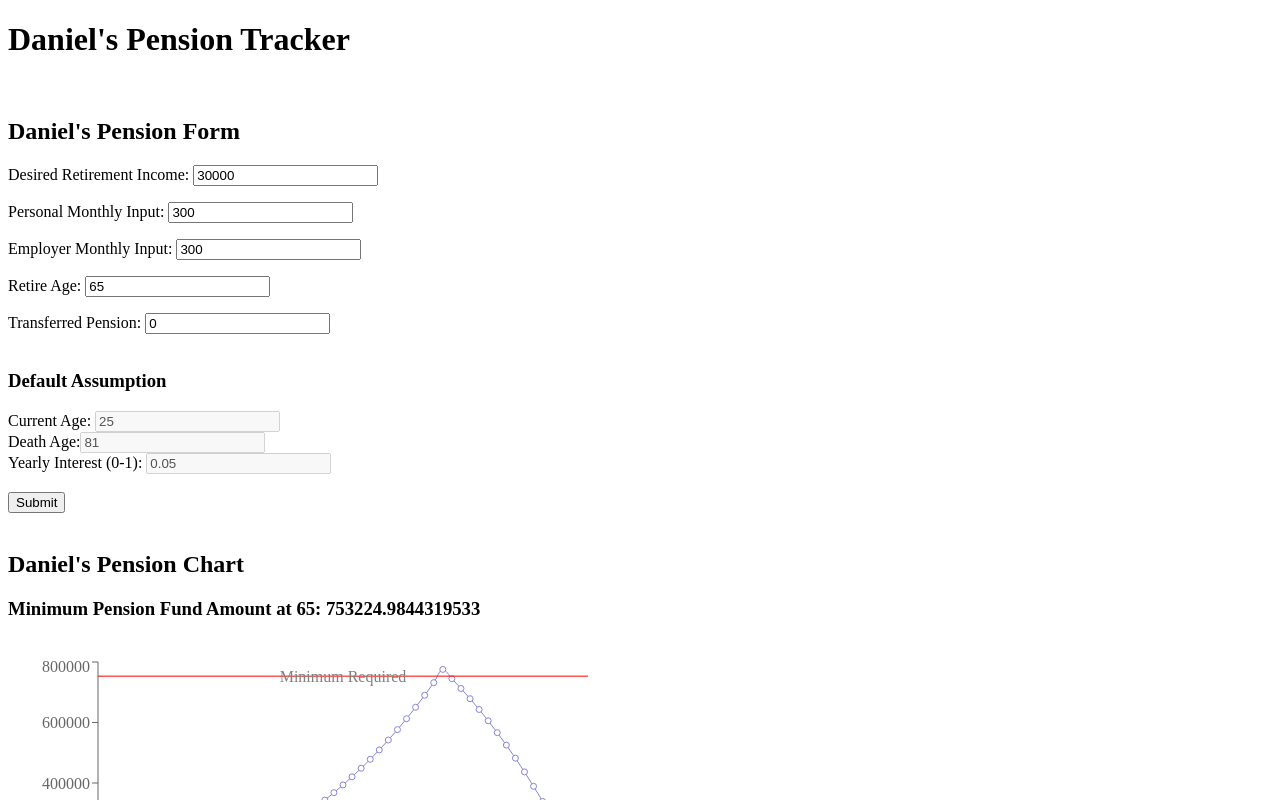
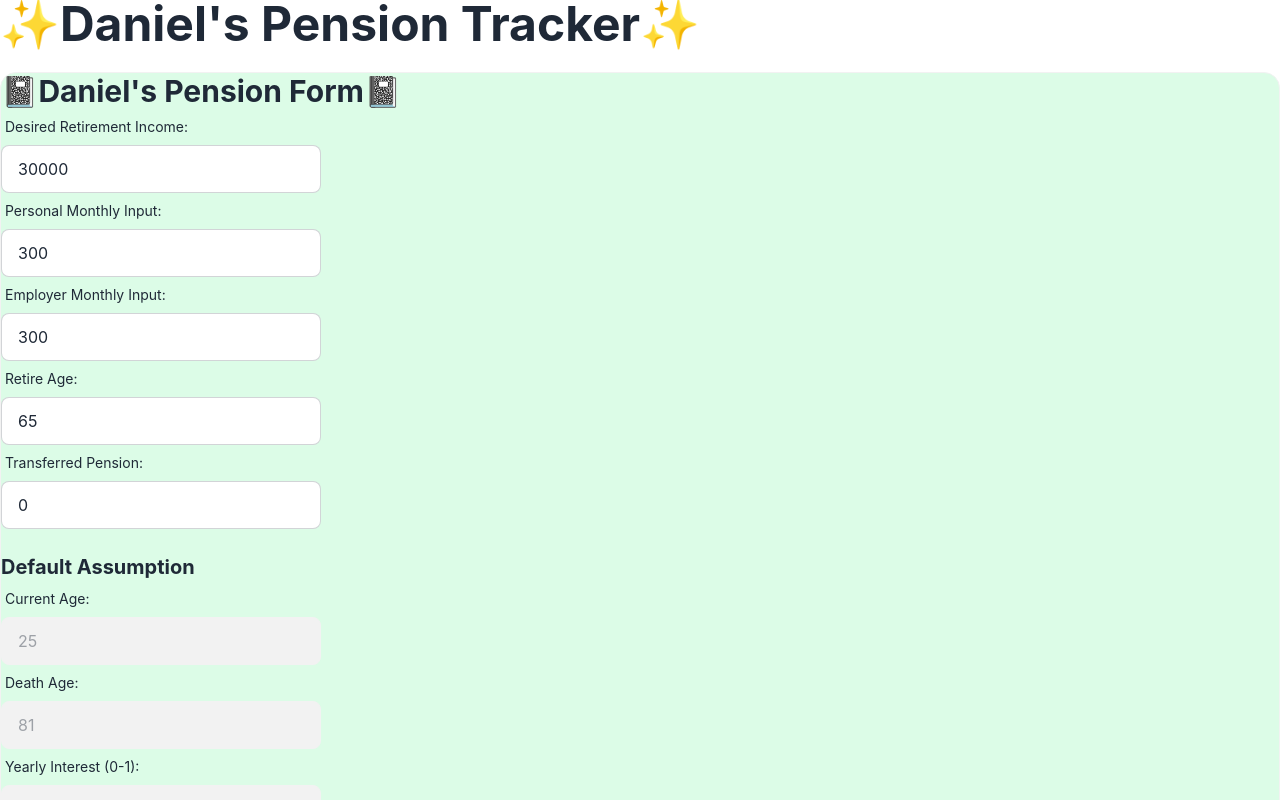
Before and after one commit to zjian107-su/React-Learn-Pension, a React (Create React App) app: page / in a window 1280 px wide. Shown: the top 800 px of the page. Built offline with nearby package versions, Linux system fonts and the light colour scheme.

Commit message:
✨ update: add style

```diff
--- a/package.json
+++ b/package.json
@@ -42,5 +42,9 @@
       "last 1 firefox version",
       "last 1 safari version"
     ]
+  },
+  "devDependencies": {
+    "daisyui": "^4.4.19",
+    "tailwindcss": "^3.3.6"
   }
 }
--- a/src/App.tsx
+++ b/src/App.tsx
@@ -20,7 +20,7 @@ function App() {
   return (
     <>
       <PensionContext.Provider value={{ pensionData, setPensionData }}>
-        <h1>Daniel's Pension Tracker</h1>
+        <h1 className="text-5xl font-bold">✨Daniel's Pension Tracker✨</h1>
         {/* <PensionLine /> */}
         <br />
 
--- a/src/components/PensionChart/PensionChart.tsx
+++ b/src/components/PensionChart/PensionChart.tsx
@@ -32,9 +32,11 @@ function PensionChart() {
   }, [pensionData]);
 
   return (
-    <>
-      <h2>Daniel's Pension Chart</h2>
-      <h3>Minimum Pension Fund Amount at 65: {minNum}</h3>
+    <div className="card bordered bg-amber-200">
+      <h2 className="text-3xl font-bold">📊Daniel's Pension Chart📊</h2>
+      <h3 className="text-xl font-bold">
+        Minimum Pension Fund Amount at 65: {minNum}
+      </h3>
 
       {/* Show in table format */}
       {/* <div>
@@ -78,7 +80,7 @@ function PensionChart() {
           <ReferenceLine y={minNum} label="Minimum Required" stroke="red" />
         </LineChart>
       </div>
-    </>
+    </div>
   );
 }
 
--- a/src/components/PensionForm/PensionForm.tsx
+++ b/src/components/PensionForm/PensionForm.tsx
@@ -19,7 +19,7 @@ function PensionForm() {
       personalInput: 300,
       employerInput: 300,
       desiredRetireIncome: 30000,
-      yearlyInterest: 0.05,
+      yearlyInterest: 0.049,
       transferredPension: 0,
     },
   });
@@ -34,11 +34,14 @@ function PensionForm() {
   // }, [pensionData]);
 
   return (
-    <>
-      <h2>Daniel's Pension Form</h2>
+    <div className="card bordered bg-green-100">
+      <h2 className="text-3xl font-bold">📓Daniel's Pension Form📓</h2>
       <form onSubmit={handleSubmit(handleSubmitForm)}>
-        <label htmlFor="desiredRetireIncome">Desired Retirement Income: </label>
+        <label className="label label-text" htmlFor="desiredRetireIncome">
+          Desired Retirement Income:{" "}
+        </label>
         <input
+          className="input input-bordered w-full max-w-xs"
           type="number"
           id="desiredRetireIncome"
           {...register("desiredRetireIncome", {
@@ -46,10 +49,13 @@ function PensionForm() {
             setValueAs: (v) => parseInt(v),
           })}
         />
-        <p>{errors.desiredRetireIncome?.message}</p>
+        <p className="text-red-500">{errors.desiredRetireIncome?.message}</p>
 
-        <label htmlFor="personalInput">Personal Monthly Input: </label>
+        <label className="label label-text" htmlFor="personalInput">
+          Personal Monthly Input:{" "}
+        </label>
         <input
+          className="input input-bordered w-full max-w-xs"
           type="text"
           id="personalInput"
           {...register("personalInput", {
@@ -57,9 +63,12 @@ function PensionForm() {
             setValueAs: (v) => parseInt(v),
           })}
         />
-        <p>{errors.personalInput?.message}</p>
-        <label htmlFor="employerInput">Employer Monthly Input: </label>
+        <p className="text-red-500">{errors.personalInput?.message}</p>
+        <label className="label label-text" htmlFor="employerInput">
+          Employer Monthly Input:{" "}
+        </label>
         <input
+          className="input input-bordered w-full max-w-xs"
           type="text"
           id="employerInput"
           {...register("employerInput", {
@@ -67,10 +76,13 @@ function PensionForm() {
             setValueAs: (v) => parseInt(v),
           })}
         />
-        <p>{errors.employerInput?.message}</p>
+        <p className="text-red-500">{errors.employerInput?.message}</p>
 
-        <label htmlFor="retireAge">Retire Age: </label>
+        <label className="label label-text" htmlFor="retireAge">
+          Retire Age:{" "}
+        </label>
         <input
+          className="input input-bordered w-full max-w-xs"
           type="number"
           id="retireAge"
           {...register("retireAge", {
@@ -80,10 +92,13 @@ function PensionForm() {
             setValueAs: (v) => parseInt(v),
           })}
         />
-        <p>{errors.retireAge?.message}</p>
+        <p className="text-red-500">{errors.retireAge?.message}</p>
 
-        <label htmlFor="transferredPension">Transferred Pension: </label>
+        <label className="label label-text" htmlFor="transferredPension">
+          Transferred Pension:{" "}
+        </label>
         <input
+          className="input input-bordered w-full max-w-xs"
           type="number"
           id="transferredPension"
           {...register("transferredPension", {
@@ -96,12 +111,15 @@ function PensionForm() {
         {/* OPTIONAL */}
 
         <br />
-        <h3>Default Assumption</h3>
-        <label htmlFor="currentAge">Current Age: </label>
+        <h3 className="text-xl font-bold">Default Assumption</h3>
+        <label className="label label-text" htmlFor="currentAge">
+          Current Age:{" "}
+        </label>
         <input
           type="number"
           id="currentAge"
           disabled
+          className="input input-bordered w-full max-w-xs"
           {...register("currentAge", {
             required: "Required",
 
@@ -111,10 +129,13 @@ function PensionForm() {
           })}
         />
         <br />
-        <label htmlFor="deathAge">Death Age:</label>
+        <label className="label label-text" htmlFor="deathAge">
+          Death Age:
+        </label>
         <input
           type="number"
           id="deathAge"
+          className="input input-bordered w-full max-w-xs"
           disabled
           {...register("deathAge", {
             required: "Required",
@@ -125,10 +146,13 @@ function PensionForm() {
         />
 
         <br />
-        <label htmlFor="yearlyInterest">Yearly Interest (0-1): </label>
+        <label className="label label-text" htmlFor="yearlyInterest">
+          Yearly Interest (0-1):{" "}
+        </label>
         <input
           type="text"
           id="yearlyInterest"
+          className="input input-bordered w-full max-w-xs"
           disabled
           {...register("yearlyInterest")}
         />
@@ -136,9 +160,9 @@ function PensionForm() {
         <br />
         <br />
 
-        <input type="submit" value="Submit" />
+        <input className="btn btn-primary" type="submit" value="Submit" />
       </form>
-    </>
+    </div>
   );
 }
 
--- /dev/null
+++ b/src/index.css
@@ -0,0 +1,3 @@
+@tailwind base;
+@tailwind components;
+@tailwind utilities;
--- a/src/index.tsx
+++ b/src/index.tsx
@@ -1,6 +1,7 @@
 import React from 'react';
 import ReactDOM from "react-dom/client";
 import App from "./App";
+import "./index.css";
 
 const root = ReactDOM.createRoot(
   document.getElementById("root") as HTMLElement
--- /dev/null
+++ b/tailwind.config.js
@@ -0,0 +1,11 @@
+/** @type {import('tailwindcss').Config} */
+module.exports = {
+  content: ["./src/**/*.{js,jsx,ts,tsx}"],
+  theme: {
+    fontFamily: {
+      sans: ["Inter", "sans-serif"],
+    },
+    extend: {},
+  },
+  plugins: [require("daisyui")],
+};
```
Also changed, not shown: 2 other files (tests, documents, lock files or other folders).
